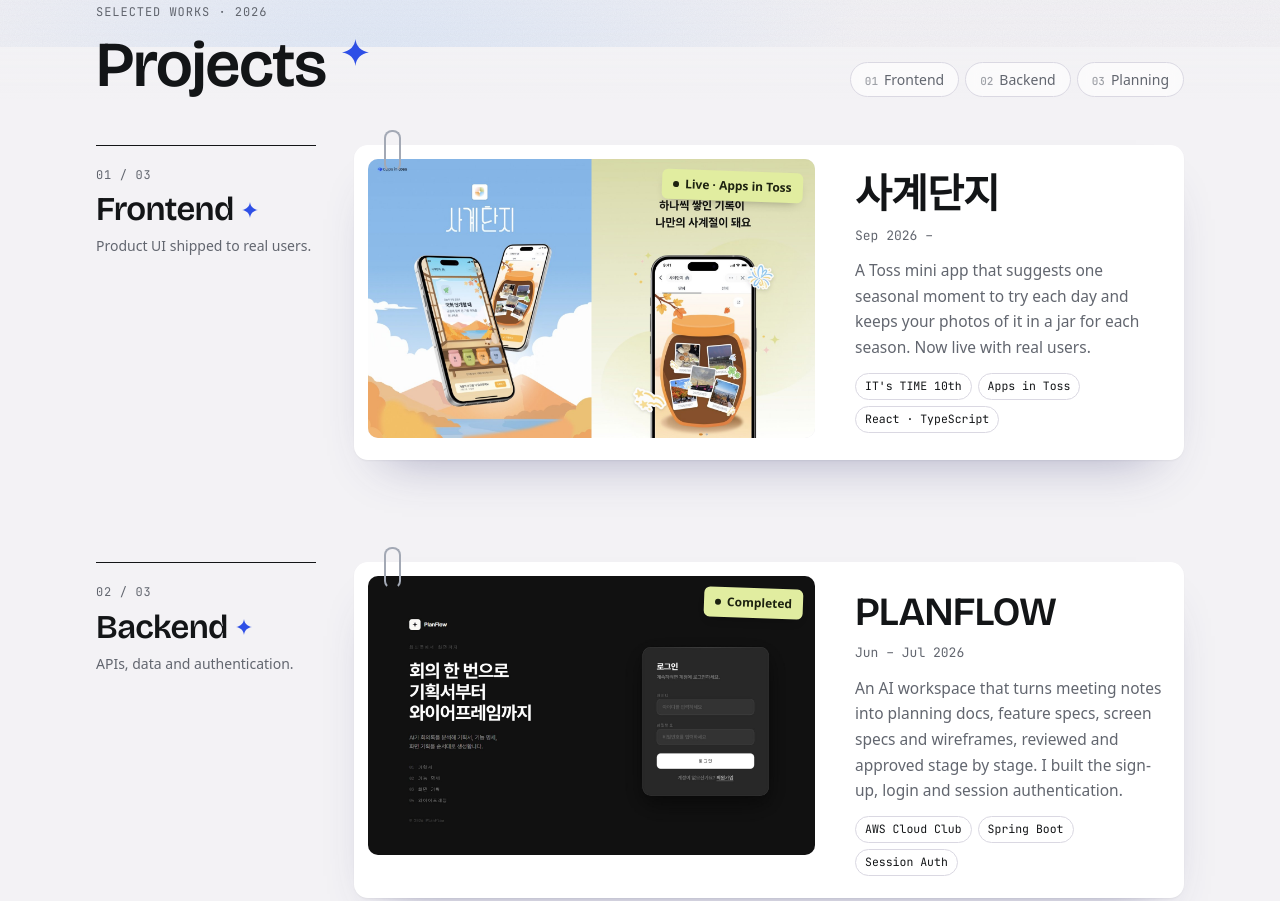
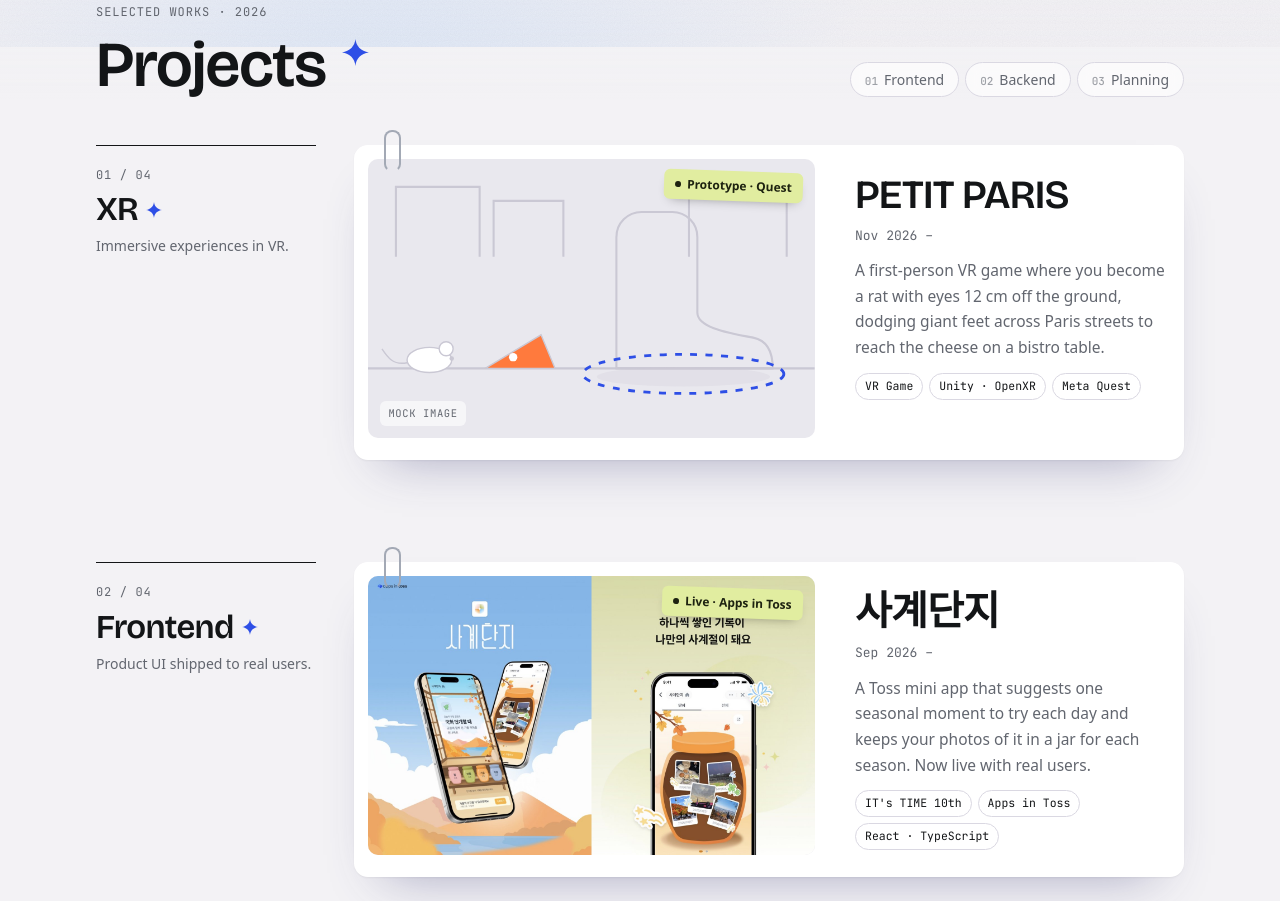
Before and after one commit to wanimetro/portfolio, a plain HTML site: page index.html in a window 1280 px wide. Shown: the part 753-1654 px from the top of the page. Drawn offline with nearby package versions, Linux system fonts and the light colour scheme; a web font is replaced by a local one.

Commit message:
Add PETIT PARIS as the first XR project
Co-Authored-By: Claude Opus 5.5 <noreply@anthropic.com>
Claude-Session: https://claude.ai/code/session_013R96YG4vMmgCHqQ32oLfXA

```diff
--- a/index.html
+++ b/index.html
@@ -468,6 +468,7 @@ const art = {
   lookitup:`<svg viewBox="0 0 320 200" preserveAspectRatio="xMidYMid slice"><rect x="60" y="34" width="200" height="30" rx="15" fill="var(--surface)" stroke="var(--thumb-ink)"/><circle cx="80" cy="49" r="7" fill="none" stroke="var(--muted)" stroke-width="2"/><g fill="var(--surface)" stroke="var(--thumb-ink)"><rect x="60" y="80" width="96" height="86" rx="8"/><rect x="164" y="80" width="96" height="86" rx="8"/></g><g fill="var(--thumb-ink)"><rect x="72" y="96" width="60" height="4" rx="2"/><rect x="72" y="106" width="70" height="4" rx="2"/><rect x="176" y="96" width="60" height="4" rx="2"/><rect x="176" y="106" width="50" height="4" rx="2"/></g><path d="M74 142l8 8 16-16" stroke="var(--ok)" stroke-width="3" fill="none"/><path d="M178 142l8 8 16-16" stroke="var(--ok)" stroke-width="3" fill="none"/></svg>`,
   xreal:`<svg viewBox="0 0 320 200" preserveAspectRatio="xMidYMid slice"><g stroke="var(--thumb-ink)" stroke-width="1" fill="none"><path d="M0 200L160 110L320 200M40 200L160 110L280 200M80 200L160 110L240 200M120 200L160 110L200 200"/><path d="M45 165h230M80 145h160M110 128h100"/></g><circle cx="160" cy="70" r="26" fill="none" stroke="var(--glow)" stroke-width="2"/><circle cx="160" cy="70" r="6" fill="var(--glow)"/></svg>`,
   vr:`<svg viewBox="0 0 320 200" preserveAspectRatio="xMidYMid slice"><g fill="none" stroke="var(--thumb-ink)" stroke-width="1.5"><path d="M130 70l40-20 40 20v50l-40 20-40-20z"/><path d="M130 70l40 20 40-20M170 90v50"/></g><rect x="70" y="120" width="90" height="44" rx="20" fill="var(--surface)" stroke="var(--muted)" stroke-width="1.5"/><circle cx="96" cy="142" r="9" fill="none" stroke="var(--accent)" stroke-width="2"/><circle cx="134" cy="142" r="9" fill="none" stroke="var(--accent)" stroke-width="2"/></svg>`,
+  petitparis:`<svg viewBox="0 0 320 200" preserveAspectRatio="xMidYMid slice"><g fill="none" stroke="var(--thumb-ink)" stroke-width="1.5"><path d="M20 70V20h60v50M90 70V30h50v40M230 70V24h70v46"/><path d="M0 150h320"/><path d="M178 150V56c0-10 8-18 18-18h22c10 0 18 8 18 18v54c0 10 18 14 40 18 10 2 14 10 14 22z"/></g><ellipse cx="226" cy="156" rx="62" ry="7" fill="var(--thumb-ink)" opacity=".25"/><ellipse cx="226" cy="154" rx="72" ry="14" fill="none" stroke="var(--accent)" stroke-width="2" stroke-dasharray="5 6"/><path d="M84 150l40-24 10 24z" fill="var(--glow)" stroke="var(--thumb-ink)"/><circle cx="104" cy="142" r="3" fill="var(--surface)"/><ellipse cx="44" cy="144" rx="16" ry="9" fill="var(--surface)" stroke="var(--thumb-ink)"/><circle cx="56" cy="136" r="5" fill="var(--surface)" stroke="var(--thumb-ink)"/><circle cx="60" cy="143" r="1.6" fill="var(--thumb-ink)"/><path d="M28 146c-10 2-14-4-18-10" stroke="var(--thumb-ink)" fill="none"/></svg>`,
   lab:`<svg viewBox="0 0 320 200" preserveAspectRatio="xMidYMid slice"><g fill="var(--thumb-ink)">${Array.from({length:6},(_,r)=>Array.from({length:9},(_,c)=>`<circle cx="${60+c*25}" cy="${45+r*22}" r="2"/>`).join('')).join('')}</g><g stroke="var(--accent)" stroke-width="2" fill="none" stroke-linecap="round"><path d="M150 160v-50M165 160v-62M180 160v-56M195 160v-44"/><path d="M140 160c-6-10-14-18-20-24"/></g><circle cx="165" cy="92" r="6" fill="var(--glow)"/></svg>`
 };
 
@@ -476,7 +477,7 @@ const art = {
    비워둔 필드(빈 문자열/빈 배열)는 화면에 나오지 않아요.
 
    id        고유 키 (영문)
-   cat       카테고리 (첫 번째 값으로 그룹 배치): 'frontend' | 'backend' | 'planning'
+   cat       카테고리 (첫 번째 값으로 그룹 배치): 'xr' | 'frontend' | 'backend' | 'planning'
    title/en  제목 / 영문 부제
    year      기간 표기
    status    [라벨, ''|'wip'|'award']
@@ -495,6 +496,20 @@ const art = {
    links     [{label:'GitHub', url:'...'}, ...]
    ─────────────────────────────────────────────────────────── */
 const projects = [
+  {id:'petitparis', cat:['xr'], title:'PETIT PARIS', en:'', year:'Nov 2026 –', art:'petitparis', cover:'img/petitparis/cover.jpg',
+   status:['Prototype · Quest','wip'], tags:['VR Game','Unity · OpenXR','Meta Quest'],
+   short:'A first-person VR game where you become a rat with eyes 12 cm off the ground, dodging giant feet across Paris streets to reach the cheese on a bistro table.',
+   type:'Personal project', team:'Solo', role:'Game design · Unity development · Playtesting',
+   stack:'Unity 6 · URP · OpenXR · Meta Quest Support · XR Interaction Toolkit · Input System · C# · Claude Code · Unity MCP',
+   problem:'Most VR games put you at human scale. I wanted to explore how it feels when the whole world is suddenly huge: café chairs become roofs, footsteps shake the ground, and a falling baguette is a hazard. Being tiny and chased is also exactly the kind of fast, low-to-the-ground motion that makes people motion sick, so the real challenge was keeping it comfortable for first-time VR players while still tense enough to be fun.',
+   points:['Made the player rat-sized by scaling the tracking space to 0.1 in a real-meter world, so a 10 cm head movement moves the rat 1 cm, with calibration that sets eye height to 12 cm even when seated',
+           'Designed for comfort: no scripted camera shake or tilt, fades for respawns and falls, a vignette while moving fast, and a Comfort Mode that slows movement, turns off jumping and slows chasers',
+           'Built five stages (café terrace → bakery → back alley → Seine → bistro kitchen) with footstep warnings, a chase-and-hide system based on NPC line of sight, checkpoints and collectibles',
+           'Generated the whole level, textures, sound effects and music from code, so the project has no third-party asset licensing to worry about',
+           'Developed with Claude Code and Unity MCP, then playtested on a Quest 2 and fixed what only showed up on the headset: missed dash inputs, z-fighting on the bike lane, too few hiding spots and near-silent audio'],
+   outcome:'Currently a playable blockout prototype that I am presenting at my VR society. The biggest lesson so far: an AI code review found 25 issues, but four of the most important ones only appeared once I put the headset on, which showed me why testing on the real device cannot be skipped. Next I plan to measure frame rate and play time on Quest and replace the blockout with free CC0 assets.',
+   video:'', images:[],
+   links:[{label:'GitHub', url:'https://github.com/wanimetro/PetitParis'}]},
   {id:'garden', cat:['frontend'], title:'사계단지', en:'', year:'Sep 2026 –', art:'garden', cover:'img/sagye/cover.jpg',
    status:['Live · Apps in Toss',''], tags:["IT's TIME 10th",'Apps in Toss','React · TypeScript'],
    short:'A Toss mini app that suggests one seasonal moment to try each day and keeps your photos of it in a jar for each season. Now live with real users.',
@@ -548,6 +563,7 @@ const en = p => p.en ? `<span class="en">${p.en}</span>` : '';
 const SPARK='<svg class="spark" viewBox="0 0 24 24" aria-hidden="true"><path d="M12 0c.6 6.4 5 11 12 12-7 .9-11.4 5.4-12 12-.6-6.6-5-11.1-12-12C7 11 11.4 6.4 12 0z"/></svg>';
 /* Category groups — a project appears under the first group whose key is in its cat */
 const GROUPS = [
+  {key:'xr',       name:'XR',       sub:'Immersive experiences in VR.'},
   {key:'frontend', name:'Frontend', sub:'Product UI shipped to real users.'},
   {key:'backend',  name:'Backend',  sub:'APIs, data and authentication.'},
   {key:'planning', name:'Planning', sub:'From problem definition to MVP.'}
```
Also changed, not shown: 1 other file.
